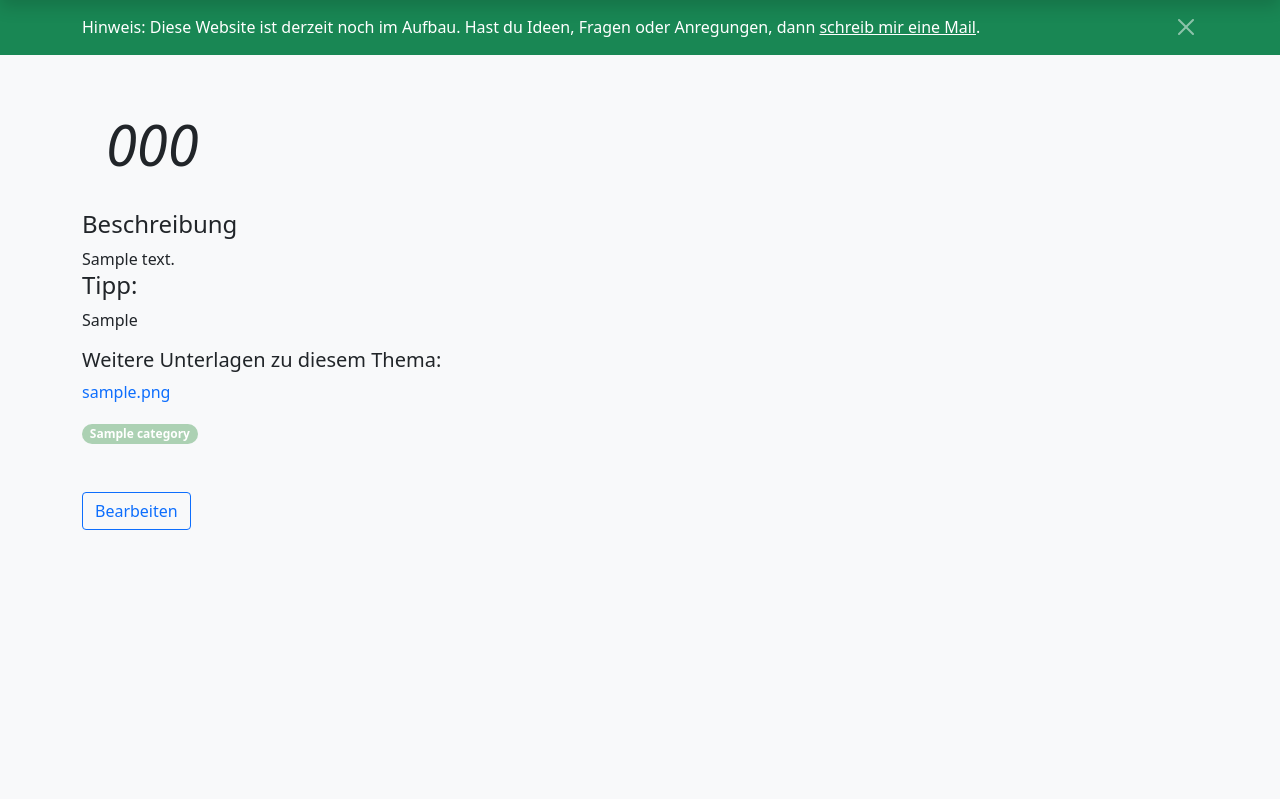
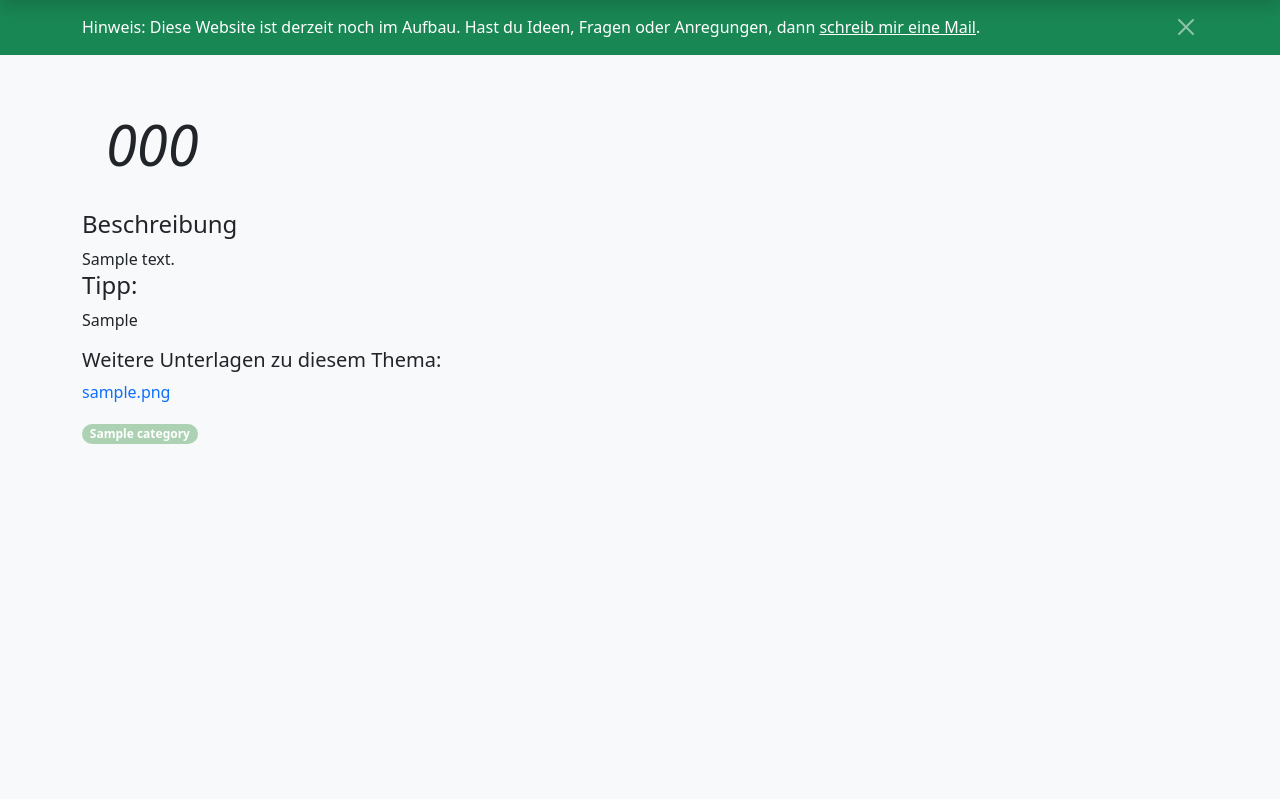
Before and after one commit to silvnst/sgpb_copy, a Django app: page /methoden/1 in a window 1280 px wide. Shown: the part 57-856 px from the top of the page. Run offline with Django 3.2, Linux system fonts and the light colour scheme; tables that the repository leaves empty hold one stand-in row (values such as "Sample post"); some libraries are stand-ins or nearby versions.

Commit message:
button in single view

```diff
--- a/praxismethoden/templates/praxismethoden/single_methodenansicht.html
+++ b/praxismethoden/templates/praxismethoden/single_methodenansicht.html
@@ -50,9 +50,11 @@
             </span>
         {% endfor %}
     </div>
-    <div class="col-12 py-5">
-        <a class="btn btn btn-outline-primary" href="{% url 'method_single_edit' method.id %}" role="button">Bearbeiten</a>
-    </div>
+    {% if user.is_staff %}
+        <div class="col-12 py-5">
+            <a class="btn btn btn-outline-primary" href="{% url 'method_single_edit' method.id %}" role="button">Bearbeiten</a>
+        </div>
+    {% endif %}
 </div>
 
 
--- a/praxismethoden/views.py
+++ b/praxismethoden/views.py
@@ -11,9 +11,7 @@ from django.http import HttpResponseRedirect, JsonResponse, HttpResponse
 from django.urls import reverse
 from django.urls.base import reverse_lazy
 from .models import Category, File, User, Method
-from .forms import MethodForm, FileForm
-from django.views.generic.list import ListView
-from django.views.generic.edit import CreateView, UpdateView, DeleteView
+from .forms import MethodForm
 from django.contrib.admin.views.decorators import staff_member_required
 
 # Course View and Admin
@@ -62,6 +60,7 @@ def method_single(request, method_id):
 
 @staff_member_required()
 def staff_view(request):
+
     m = Method.objects.all()
     u = User.objects.filter(is_staff=False)
     return render(request, "praxismethoden/staff/overview.html", {
```
